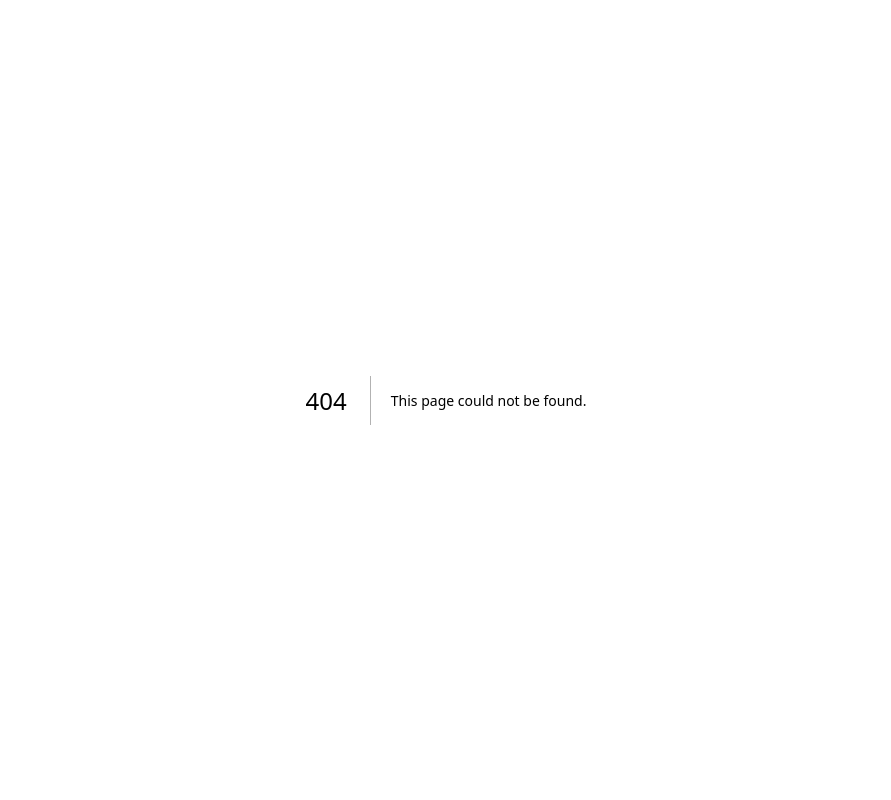
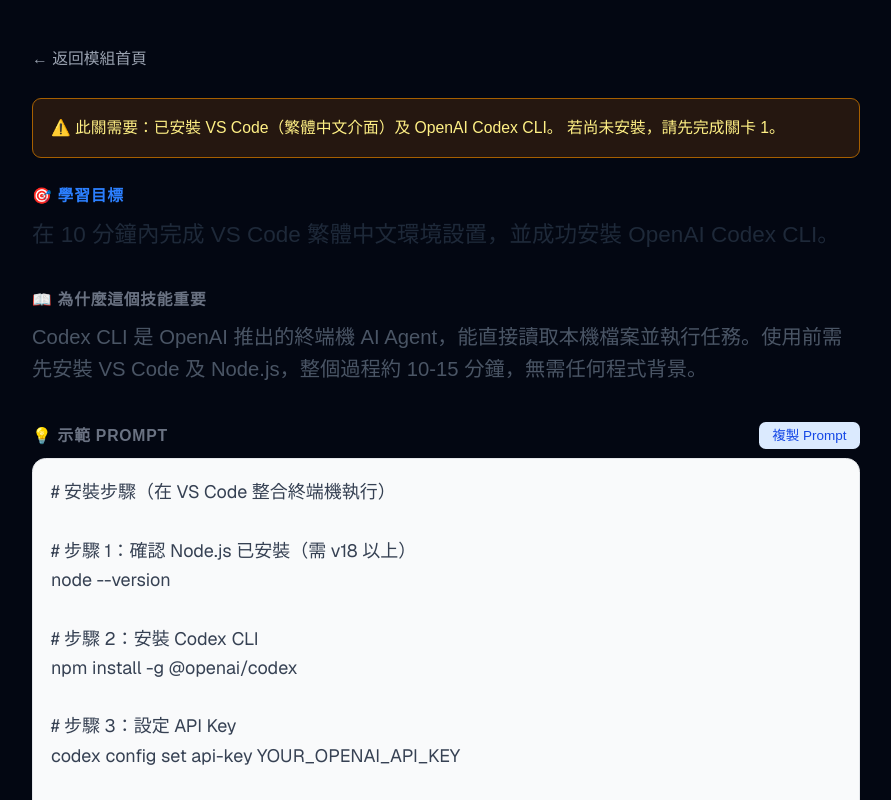
Before and after one commit to yangbala/ai-training-platform, a Next.js app: page /vscode-agent/skill/1 in a window 1280 px wide. Before the commit this address had no page. Shown: the top 800 px of the page, without its empty margins (194-1085 px from the left). Built offline with nearby package versions, Linux system fonts and the light colour scheme.

Commit message:
feat: add vscode-agent skill detail page with install prompt and navigation

```diff
--- /dev/null
+++ b/app/vscode-agent/skill/[id]/page.tsx
@@ -0,0 +1,74 @@
+'use client'
+
+import { useParams, useRouter } from 'next/navigation'
+import Link from 'next/link'
+import { vsCodeSkills } from '@/data/vscode-skills'
+import { useVSCodeProgress } from '@/hooks/useVSCodeProgress'
+import SkillContent from '@/components/SkillContent'
+
+const INSTALL_REMINDER = (
+  <div className="bg-yellow-900/30 border border-yellow-700 rounded-lg p-4 mb-6 text-yellow-200 text-sm">
+    ⚠️ 此關需要：已安裝 VS Code（繁體中文介面）及 OpenAI Codex CLI。
+    若尚未安裝，請先完成關卡 1。
+  </div>
+)
+
+export default function VSCodeSkillPage() {
+  const { id } = useParams()
+  const router = useRouter()
+  const skillId = Number(id)
+  const skill = vsCodeSkills.find(s => s.id === skillId)
+  const { progress, toggleCheckItem, completeSkill } = useVSCodeProgress()
+
+  if (!skill) return <div className="text-white p-10">找不到此關卡</div>
+
+  const skillProgress = progress[skillId]
+  const allChecked = skillProgress?.checkedItems.every(Boolean)
+
+  const handleComplete = () => {
+    completeSkill(skillId)
+    const next = vsCodeSkills.find(s => s.id === skillId + 1)
+    if (next) router.push(`/vscode-agent/skill/${next.id}`)
+    else router.push('/vscode-agent')
+  }
+
+  const displayStatus = skillProgress?.status === 'locked' ? 'unlocked' : (skillProgress?.status ?? 'unlocked')
+
+  return (
+    <div className="min-h-screen bg-gray-950 text-white">
+      <div className="max-w-3xl mx-auto px-4 py-10">
+
+        <Link href="/vscode-agent" className="text-gray-400 text-sm hover:text-white mb-6 inline-block">
+          ← 返回模組首頁
+        </Link>
+
+        {skillId <= 2 && INSTALL_REMINDER}
+
+        <SkillContent
+          skill={skill}
+          checked={skillProgress?.checkedItems ?? []}
+          status={displayStatus}
+          onToggle={(index) => toggleCheckItem(skillId, index)}
+          onComplete={handleComplete}
+        />
+
+        {/* 上下關導航 */}
+        <div className="flex justify-between mt-8">
+          {skillId > 1 && (
+            <Link href={`/vscode-agent/skill/${skillId - 1}`}
+              className="text-gray-400 hover:text-white text-sm">
+              ← 上一關
+            </Link>
+          )}
+          {skillId < vsCodeSkills.length && allChecked && (
+            <Link href={`/vscode-agent/skill/${skillId + 1}`}
+              className="text-blue-400 hover:text-blue-300 text-sm ml-auto">
+              下一關 →
+            </Link>
+          )}
+        </div>
+
+      </div>
+    </div>
+  )
+}
```
